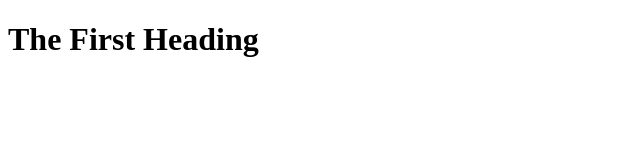
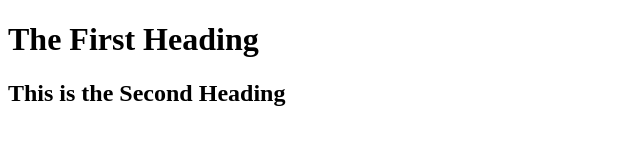
Before and after one commit to RedSinned13a/branch, a plain HTML site: page index.html in a window 1280 px wide. Shown: the whole page, without its empty margins (0-640 px from the left). Drawn offline with Linux system fonts and the light colour scheme.

Commit message:
update 1.2

```diff
--- a/index.html
+++ b/index.html
@@ -8,5 +8,6 @@
   </head>
   <body>
     <h1>The First Heading</h1>
+    <h2>This is the Second Heading</h2>
   </body>
 </html>
```
